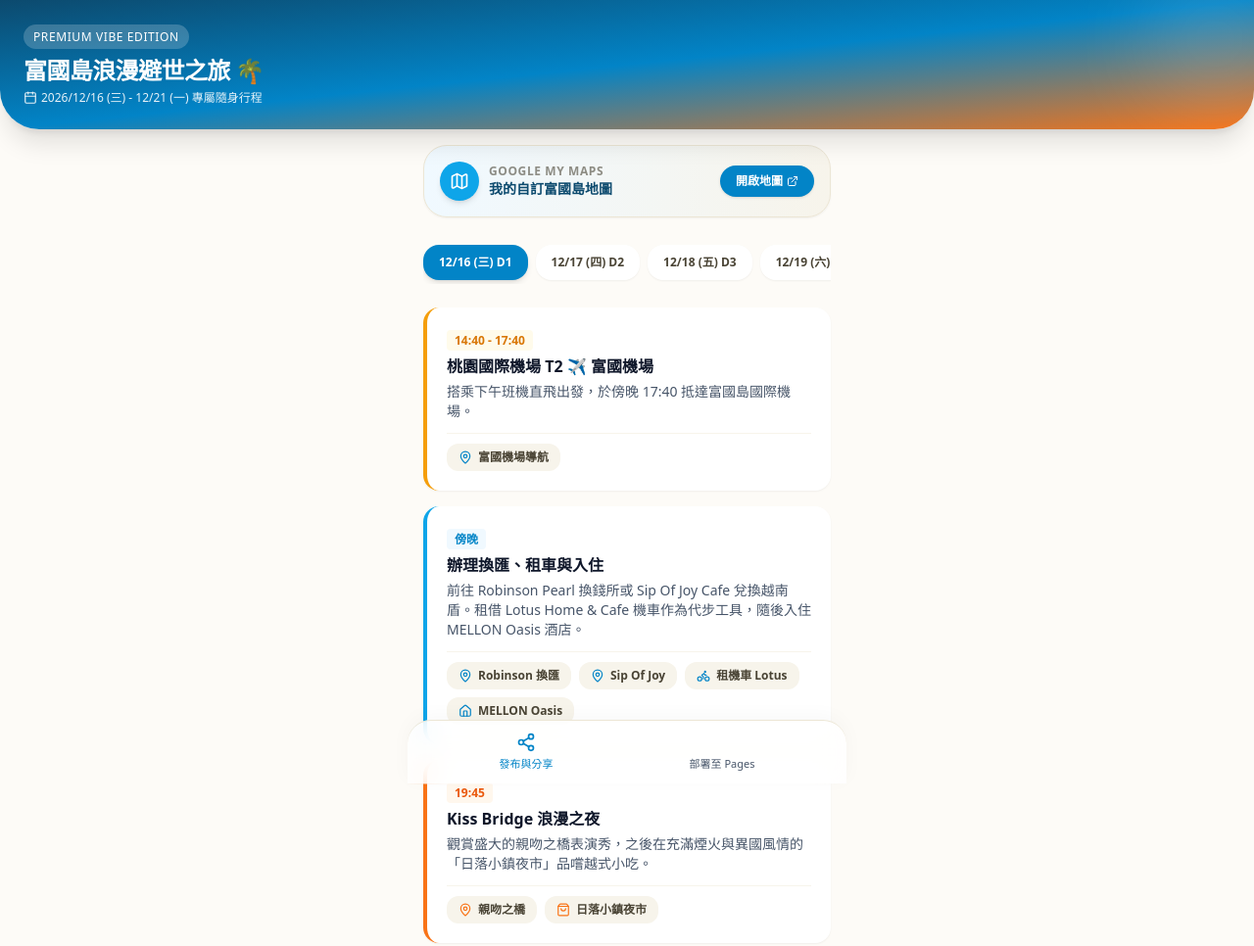
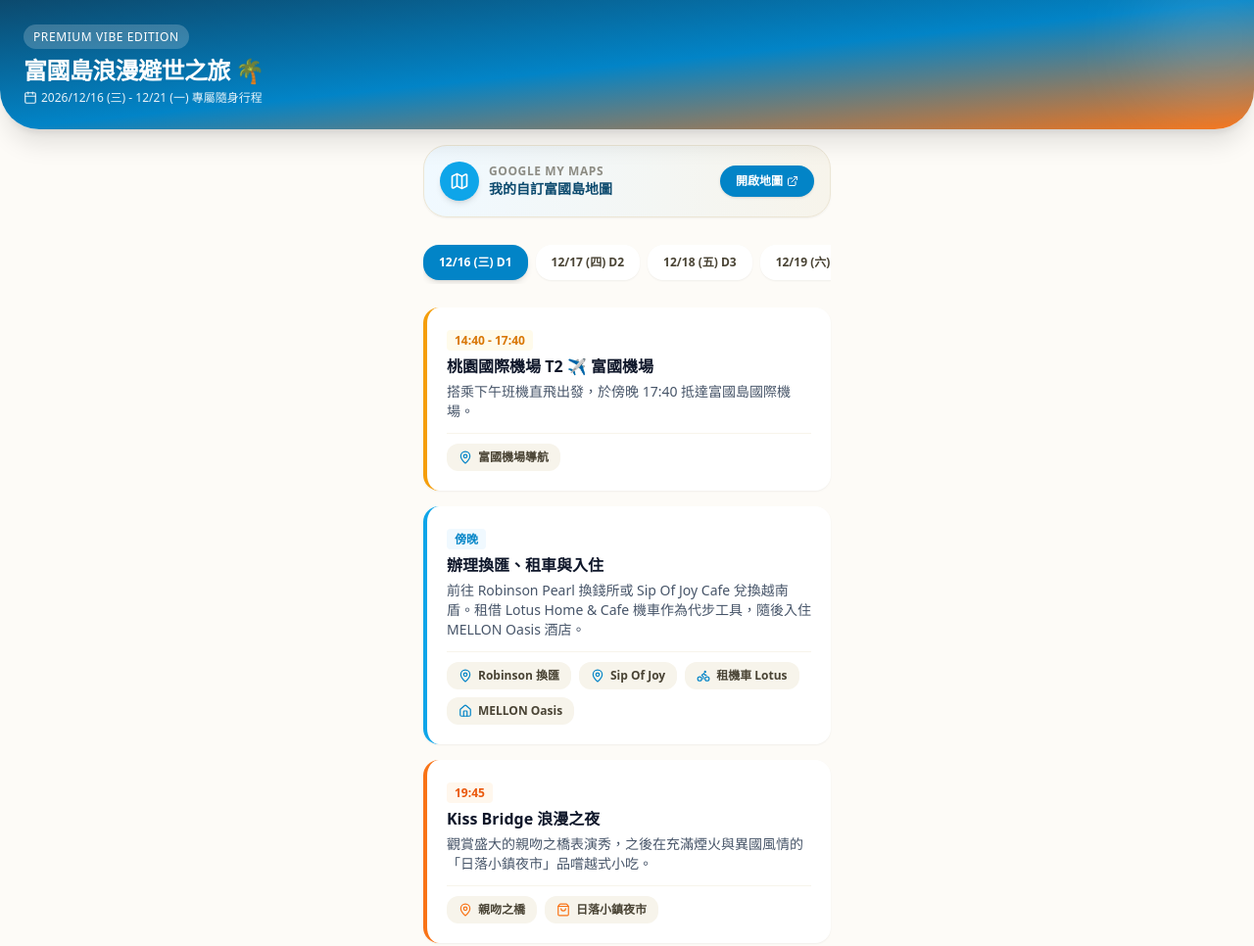
Before and after one commit to aheadegg-web/-Ph-Qu-c-, a plain HTML site: page index.html in a window 1280 px wide. Shown: the top 966 px of the page at 98% size. Drawn offline with nearby package versions, Linux system fonts and the light colour scheme.

Commit message:
Remove footer with share and GitHub buttons
Removed footer section containing share and GitHub buttons.

```diff
--- a/index.html
+++ b/index.html
@@ -367,17 +367,7 @@
 
   </main>
 
-  <!-- 底部 Vibe 行動列 -->
-  <footer class="fixed bottom-0 left-0 right-0 bg-white/80 backdrop-blur-md border-t border-sand-200 px-6 py-3 flex justify-around items-center max-w-md mx-auto rounded-t-3xl shadow-[0_-4px_20px_rgba(0,0,0,0.03)] z-40">
-    <button onclick="generateShareUrl()" class="flex flex-col items-center gap-1 text-ocean-600 hover:text-ocean-900 transition-colors">
-      <i data-lucide="share-2" class="w-5 h-5"></i>
-      <span class="text-[11px] font-medium">發布與分享</span>
-    </button>
-    <button onclick="openGithubGuide()" class="flex flex-col items-center gap-1 text-slate-600 hover:text-slate-900 transition-colors">
-      <i data-lucide="github" class="w-5 h-5"></i>
-      <span class="text-[11px] font-medium">部署至 Pages</span>
-    </button>
-  </footer>
+
 
   <!-- 分享彈出視窗 -->
   <div id="share-modal" class="fixed inset-0 bg-slate-900/50 backdrop-blur-sm z-50 hidden flex items-center justify-center p-4">
```
